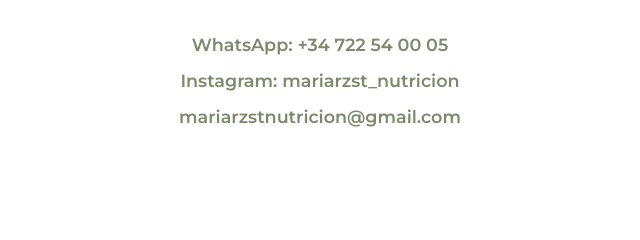
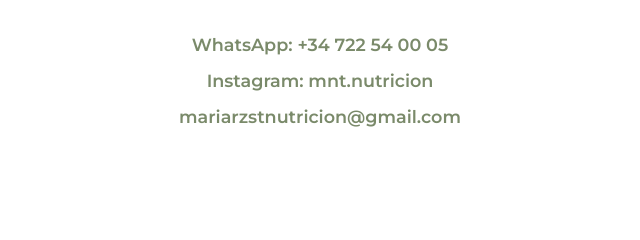
Before and after one commit to 002mruiz/mntnutricion-web, a plain HTML site: page index.html in a window 1280 px wide. Shown: the part 2533-2773 px from the top of the page, 320-960 px from the left. Drawn offline with nearby package versions, Linux system fonts and the light colour scheme.

```diff
--- a/index.html
+++ b/index.html
@@ -568,8 +568,8 @@ Nutrición clínica ▼
 WhatsApp: +34 722 54 00 05
 </a>
 
-<a href="https://instagram.com/mariarzst_nutricion" target="_blank">
-Instagram: mariarzst_nutricion
+<a href="https://instagram.com/mnt.nutricion" target="_blank">
+Instagram: mnt.nutricion
 </a>
 
 <a href="mailto:mariarzstnutricion@gmail.com">
```
